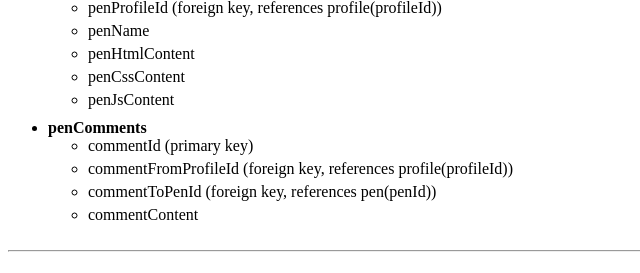
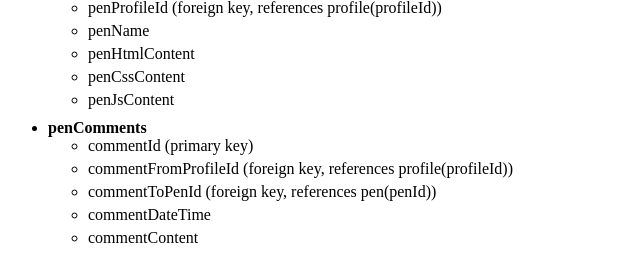
Before and after one commit to mmcph/data-design, a PHP site: page / in a window 1280 px wide. Shown: the part 1148-1421 px from the top of the page, without its empty margins (0-640 px from the left). Run offline with PHP 8.4, Linux system fonts and the light colour scheme.

Commit message:
added commentDateTime to conceptual model

```diff
--- a/index.php
+++ b/index.php
@@ -74,6 +74,7 @@
 						<li>commentId (primary key)</li>
 						<li>commentFromProfileId (foreign key, references profile(profileId))</li>
 						<li>commentToPenId (foreign key, references pen(penId))</li>
+						<li>commentDateTime</li>
 						<li>commentContent</li>
 					</ul>
 				</li>
```
